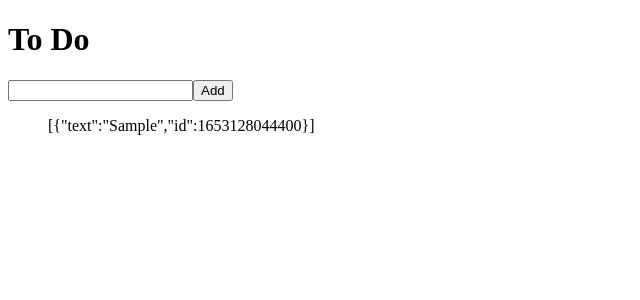
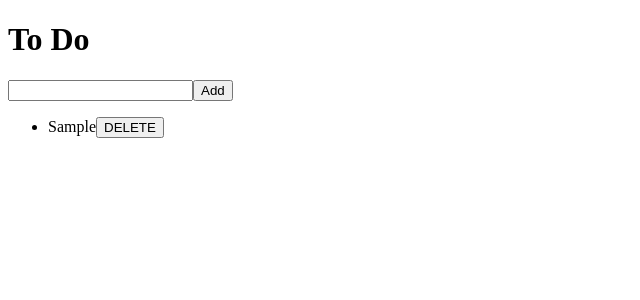
Before and after one commit to dongduu/prac_redux, a React (Create React App) app: page / in a window 1280 px wide. Both pictures are taken after typing "Sample" into the empty fields and a click on the button "Add". Shown: the top 300 px of the page, without its empty margins (0-640 px from the left). Built offline with nearby package versions, Linux system fonts and the light colour scheme.

Commit message:
feat: add ToDo component

```diff
--- /dev/null
+++ b/src/components/ToDo.js
@@ -0,0 +1,12 @@
+import React from "react";
+
+function ToDo({ text }) {
+  return (
+    <li>
+      {text}
+      <button>DELETE</button>
+    </li>
+  );
+}
+
+export default ToDo;
--- a/src/routes/Home.js
+++ b/src/routes/Home.js
@@ -1,6 +1,7 @@
 import React, { useState } from "react";
 import { connect } from "react-redux";
 import { actionCreators } from "../store";
+import ToDo from "../components/ToDo";
 
 function Home({ toDos, addToDo }) {
   const [text, setText] = useState("");
@@ -19,7 +20,11 @@
         <input type="text" value={text} onChange={onChange} />
         <button>Add</button>
       </form>
-      <ul>{JSON.stringify(toDos)}</ul>
+      <ul>
+        {toDos.map((toDo) => (
+          <ToDo {...toDo} key={toDo.id} />
+        ))}
+      </ul>
     </>
   );
 }
```
